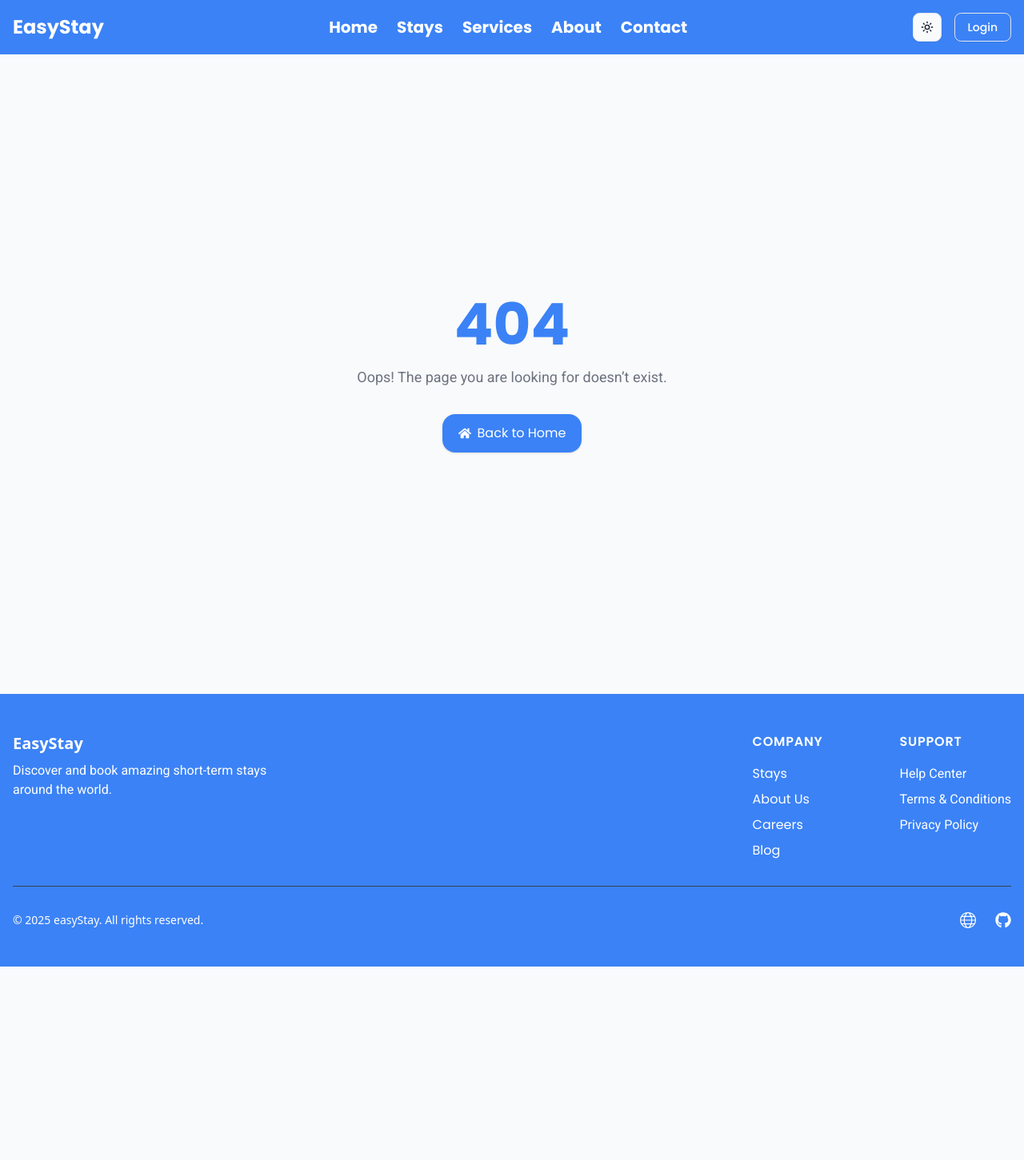
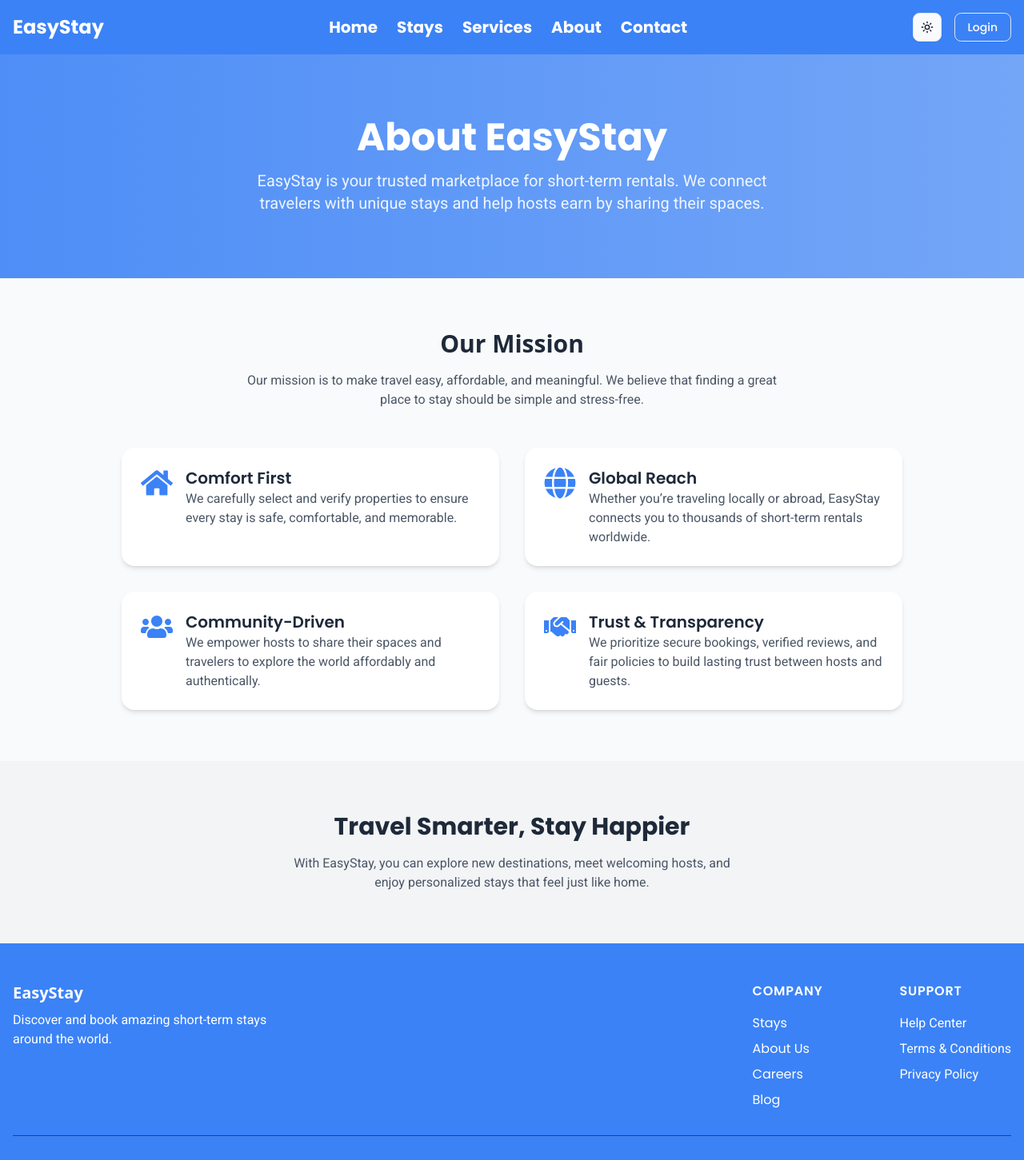
Before and after one commit to sifathasan2430/Easy-Stay, a Next.js app: page /about in a window 1280 px wide. Before the commit this address had no page. Shown: the top 1451 px of the page at 80% size. Before the commit the page ends 1209 px from the top, so only its background shows below. Built offline with nearby package versions, Linux system fonts and the light colour scheme.

Commit message:
[Add]:About Page

```diff
--- /dev/null
+++ b/src/app/about/page.jsx
@@ -0,0 +1,110 @@
+"use client";
+
+import { motion } from "framer-motion";
+import { FaHome, FaGlobe, FaUsers, FaHandshake } from "react-icons/fa";
+
+export default function AboutPage() {
+  const values = [
+    {
+      icon: <FaHome className="w-10 h-10 text-primary" />,
+      title: "Comfort First",
+      desc: "We carefully select and verify properties to ensure every stay is safe, comfortable, and memorable.",
+    },
+    {
+      icon: <FaGlobe className="w-10 h-10 text-primary" />,
+      title: "Global Reach",
+      desc: "Whether you’re traveling locally or abroad, EasyStay connects you to thousands of short-term rentals worldwide.",
+    },
+    {
+      icon: <FaUsers className="w-10 h-10 text-primary" />,
+      title: "Community-Driven",
+      desc: "We empower hosts to share their spaces and travelers to explore the world affordably and authentically.",
+    },
+    {
+      icon: <FaHandshake className="w-10 h-10 text-primary" />,
+      title: "Trust & Transparency",
+      desc: "We prioritize secure bookings, verified reviews, and fair policies to build lasting trust between hosts and guests.",
+    },
+  ];
+
+  return (
+    <div className="min-h-screen bg-gray-50 flex flex-col">
+      {/* Hero Section */}
+      <section className="relative bg-gradient-to-r from-primary/90 to-primary/70 text-white">
+        <div className="max-w-5xl mx-auto px-6 py-20 text-center">
+          <motion.h1
+            className="text-4xl font-heading md:text-5xl font-bold mb-4"
+            initial={{ opacity: 0, y: 20 }}
+            animate={{ opacity: 1, y: 0 }}
+            transition={{ duration: 0.6 }}
+          >
+            About EasyStay
+          </motion.h1>
+          <motion.p
+            className="text-lg md:text-xl font-body text-white/90 max-w-2xl mx-auto"
+            initial={{ opacity: 0 }}
+            animate={{ opacity: 1 }}
+            transition={{ delay: 0.2 }}
+          >
+            EasyStay is your trusted marketplace for short-term rentals. We connect travelers with unique stays and help hosts earn by sharing their spaces.
+          </motion.p>
+        </div>
+      </section>
+
+      {/* Mission Section */}
+      <section className="max-w-5xl mx-auto px-6 py-16">
+        <div className="text-center mb-12">
+          <h2 className="text-3xl font-bold text-gray-800 mb-4">Our Mission</h2>
+          <p className="text-gray-600 font-body max-w-2xl mx-auto">
+            Our mission is to make travel easy, affordable, and meaningful. We believe that finding a great place to stay should be simple and stress-free.
+          </p>
+        </div>
+
+        {/* Core Values */}
+        <div className="grid gap-8 md:grid-cols-2">
+          {values.map((item, index) => (
+            <motion.div
+              key={item.title}
+              className="bg-white p-6 rounded-2xl shadow-md flex items-start gap-4"
+              initial={{ opacity: 0, y: 30 }}
+              whileInView={{ opacity: 1, y: 0 }}
+              transition={{ delay: index * 0.1 }}
+              viewport={{ once: true }}
+            >
+              <div className="shrink-0">{item.icon}</div>
+              <div>
+                <h3 className="text-xl font-heading font-semibold text-gray-800">
+                  {item.title}
+                </h3>
+                <p className="text-gray-600 font-body">{item.desc}</p>
+              </div>
+            </motion.div>
+          ))}
+        </div>
+      </section>
+
+      {/* Closing Statement */}
+      <section className="bg-gray-100 py-16">
+        <div className="max-w-3xl mx-auto px-6 text-center">
+          <motion.h3
+            className="text-2xl md:text-3xl font-heading font-bold text-gray-800 mb-4"
+            initial={{ opacity: 0 }}
+            whileInView={{ opacity: 1 }}
+            viewport={{ once: true }}
+          >
+            Travel Smarter, Stay Happier
+          </motion.h3>
+          <motion.p
+            className="text-gray-600 font-body max-w-xl mx-auto"
+            initial={{ opacity: 0 }}
+            whileInView={{ opacity: 1 }}
+            transition={{ delay: 0.2 }}
+            viewport={{ once: true }}
+          >
+            With EasyStay, you can explore new destinations, meet welcoming hosts, and enjoy personalized stays that feel just like home.
+          </motion.p>
+        </div>
+      </section>
+    </div>
+  );
+}
```
